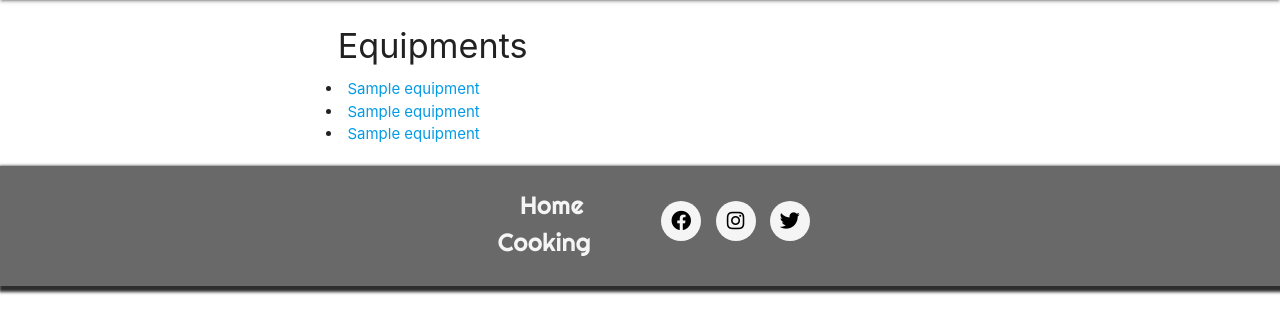
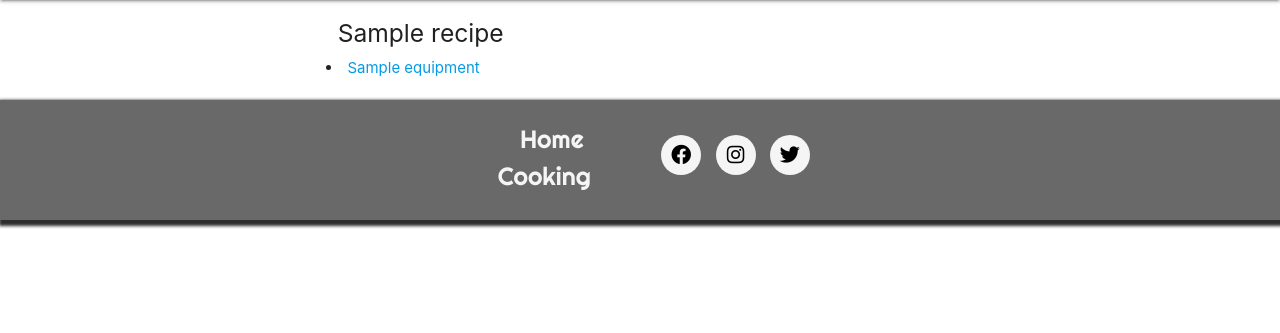
Before and after one commit to Mrsebastino/Recipe-Book-App, a Flask app: page /equipments_list in a window 1280 px wide. Shown: the part 64-397 px from the top of the page. Run offline with Flask 2, Linux system fonts and the light colour scheme; a database or web service that is not in the repository returns one stand-in record (values such as "Sample title"); some libraries are stand-ins or nearby versions; some web fonts are replaced.

Commit message:
implemented the equipments sync for the app.

```diff
--- a/app.py
+++ b/app.py
@@ -24,27 +24,38 @@ mongo = PyMongo(app)
 @app.route('/')
 @app.route('/home')
 def home():
-    return render_template("index.html", recipes=mongo.db.recipes.find(),       page_title="What's Cooking?")
+    return render_template("index.html", page_title="What's Cooking?")
 
-# Route to  exixting recipe
+
+"""
+Route to  exixting recipe and added recipe by user
+"""
 
 
 @app.route('/our_recipes')
 def our_recipes():
-    the_recipe = mongo.db.recipes.find()
+    all_recipes = mongo.db.recipes.find()
     all_categories = mongo.db.categories.find()
 
-    return render_template('our_recipes.html', recipes=the_recipe, ctaegories=all_categories)
+    return render_template("our_recipes.html", recipes=all_recipes,      categories=all_categories)
 
 
-# Route to  add recipe form
+"""
+ Route to  add recipe form. Allow the user to add their recipe
+"""
 
 
 @app.route('/add_recipes')
 def add_recipes():
-    return render_template("add_recipes.html", recipes=mongo.db.recipes.find(),   categories=mongo.db.categories.find(), page_title="Add Recipe")
+    all_recipes = mongo.db.recipes.find()
+    all_categories = mongo.db.categories.find()
+    return render_template("add_recipes.html", recipes=all_recipes,   categories=all_categories, page_title="Add Recipe")
 
-# Route to new added recipe
+
+"""
+ Route to new added recipe
+ Redirect the user to their added recipe
+"""
 
 
 @app.route('/your_recipes/<recipes_id>')
@@ -52,7 +63,11 @@ def your_recipes(recipes_id):
     the_recipe = mongo.db.recipes.find_one({"_id": ObjectId(recipes_id)})
     return render_template("your_recipes.html", recipes=the_recipe, page_title="Your Recipe")
 
-# Route to take our data from ad recipe form and display in your recipe
+
+"""
+ Route to take our data from add recipe form
+ and display it in your_recipe page
+"""
 
 
 @app.route('/insert_recipe', methods=['POST'])
@@ -62,7 +77,7 @@ def insert_recipe():
 
     ingredients_list = form_data["ingredients_name"].split("\n")
     instructions_list = form_data["instructions_name"].split("\n")
-
+    equipments_list = form_data["equipments_name"].split("\n")
     the_recipe = recipes.insert_one(
         {
             "category_name": form_data["category_name"],
@@ -72,21 +87,26 @@ def insert_recipe():
             "serve_name": form_data["serve_name"],
             "ingredients_name": ingredients_list,
             "instructions_name": instructions_list,
+            "equipments_name": equipments_list,
             "image_link": form_data["image_link"]
 
         }
     )
 
-    return redirect(url_for('your_recipes', recipes_id=the_recipe.inserted_id))
-# Route to Edit
+    return redirect(url_for("your_recipes", recipes_id=the_recipe.inserted_id))
+
+
+"""
+ Route to Edit recipe page
+"""
 
 
 @app.route('/edit_recipe/<recipes_id>')
 def edit_recipe(recipes_id):
     the_recipe = mongo.db.recipes.find_one({"_id": ObjectId(recipes_id)})
     all_recipes = mongo.db.recipes.find()
-
-    return render_template('edit_recipes.html', recipe=the_recipe, recipes=all_recipes, categories=mongo.db.categories.find(), page_title="Edit Recipe")
+    all_categories = mongo.db.categories.find()
+    return render_template("edit_recipes.html", recipe=the_recipe, recipes=all_recipes, categories=all_categories, page_title="Edit Recipe")
 
 
 @app.route('/update_recipe/<recipes_id>',  methods=["POST"])
@@ -96,6 +116,7 @@ def update_recipe(recipes_id):
 
     ingredients_list = form_data["ingredients_name"].split("\n")
     instructions_list = form_data["instructions_name"].split("\n")
+    equipments_list = form_data["equipments_name"].split("\n")
 
     recipes.update(
         {"_id": ObjectId(recipes_id)},
@@ -107,10 +128,11 @@ def update_recipe(recipes_id):
             "serve_name": form_data["serve_name"],
             "ingredients_name": ingredients_list,
             "instructions_name": instructions_list,
+            "equipments_name": equipments_list,
             "image_link": form_data["image_link"]
 
         })
-    return redirect(url_for('our_recipes'))
+    return redirect(url_for("our_recipes"))
 
 
 @app.route('/delete_recipe/<recipes_id>')
@@ -121,8 +143,8 @@ def delete_recipe(recipes_id):
 
 @app.route('/equipments_list')
 def equipments_list():
-    all_equipments = mongo.db.equipments.find()
-    return render_template("equipment.html", equipments=all_equipments)
+    all_recipes = mongo.db.recipes.find()
+    return render_template("equipment.html", recipes=all_recipes)
 
 
 if __name__ == '__main__':
--- a/templates/equipment.html
+++ b/templates/equipment.html
@@ -1,14 +1,14 @@
 {% extends 'base.html' %} {% block content %}
-
+{% for recipe in recipes %}
 <div class="container">
   <div class="row">
     <div class="col s12">
-      <h4>Equipments</h4>
+        <h5>{{ recipe.recipe_name }}</h5>
     </div>
-    {% for equipment in equipments %}
-    <li><a href="">{{ equipment.equipments_name[0] }}</a></li>
-    <li><a href="">{{ equipment.equipments_name[1] }}</a></li>
-    <li><a href="">{{ equipment.equipments_name[2] }}</a></li>
+   {% for equipment in recipe.equipments_name %}
+          <li><a href>{{ equipment }}</a></li>
+          {% endfor %}
   </div>
 </div>
-{% endfor %} {% endblock %}
+ {% endfor %}
+{% endblock %}
```
Also changed, not shown: templates/add_recipes.html (+30 -7 lines), templates/edit_recipes.html (+18 -0 lines).
